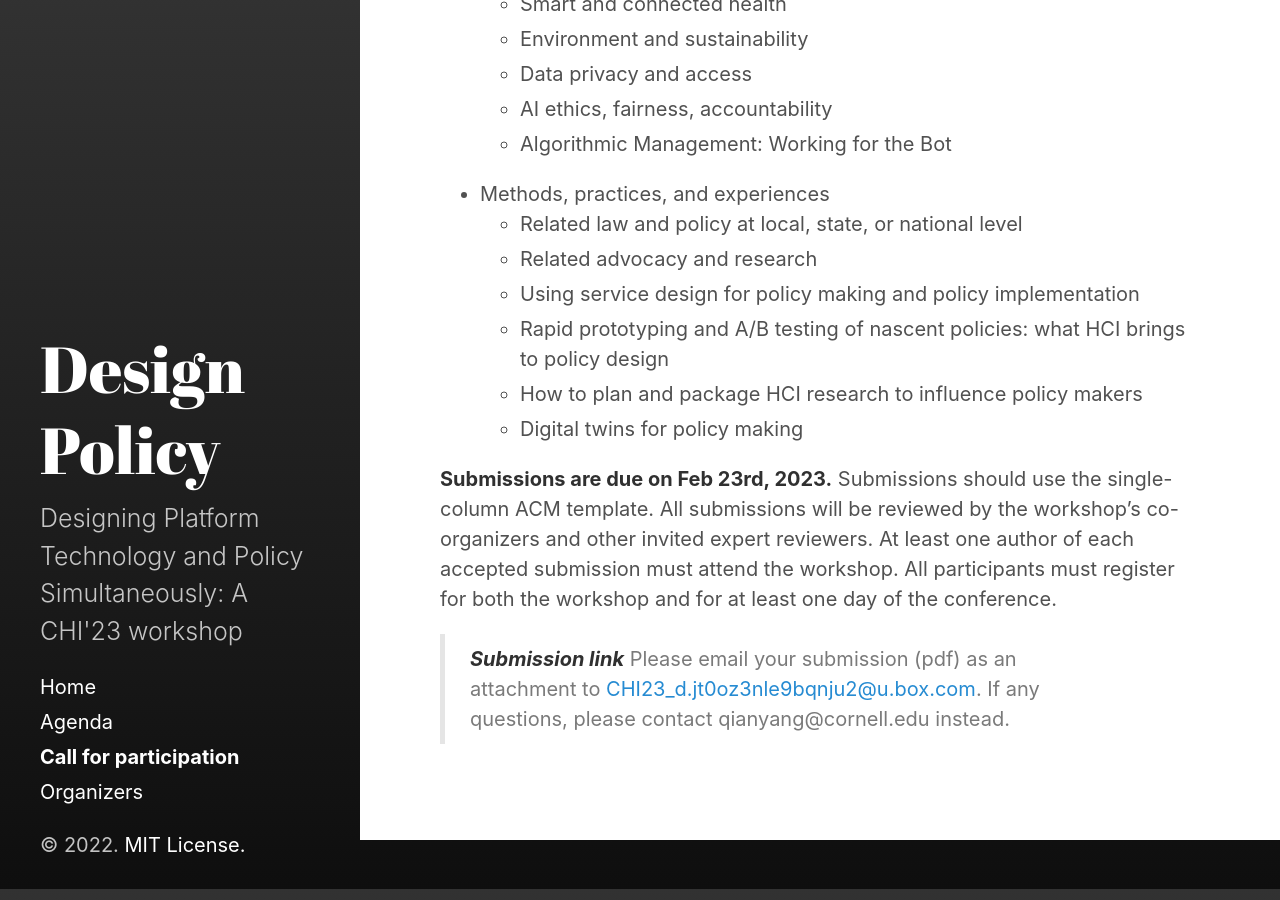
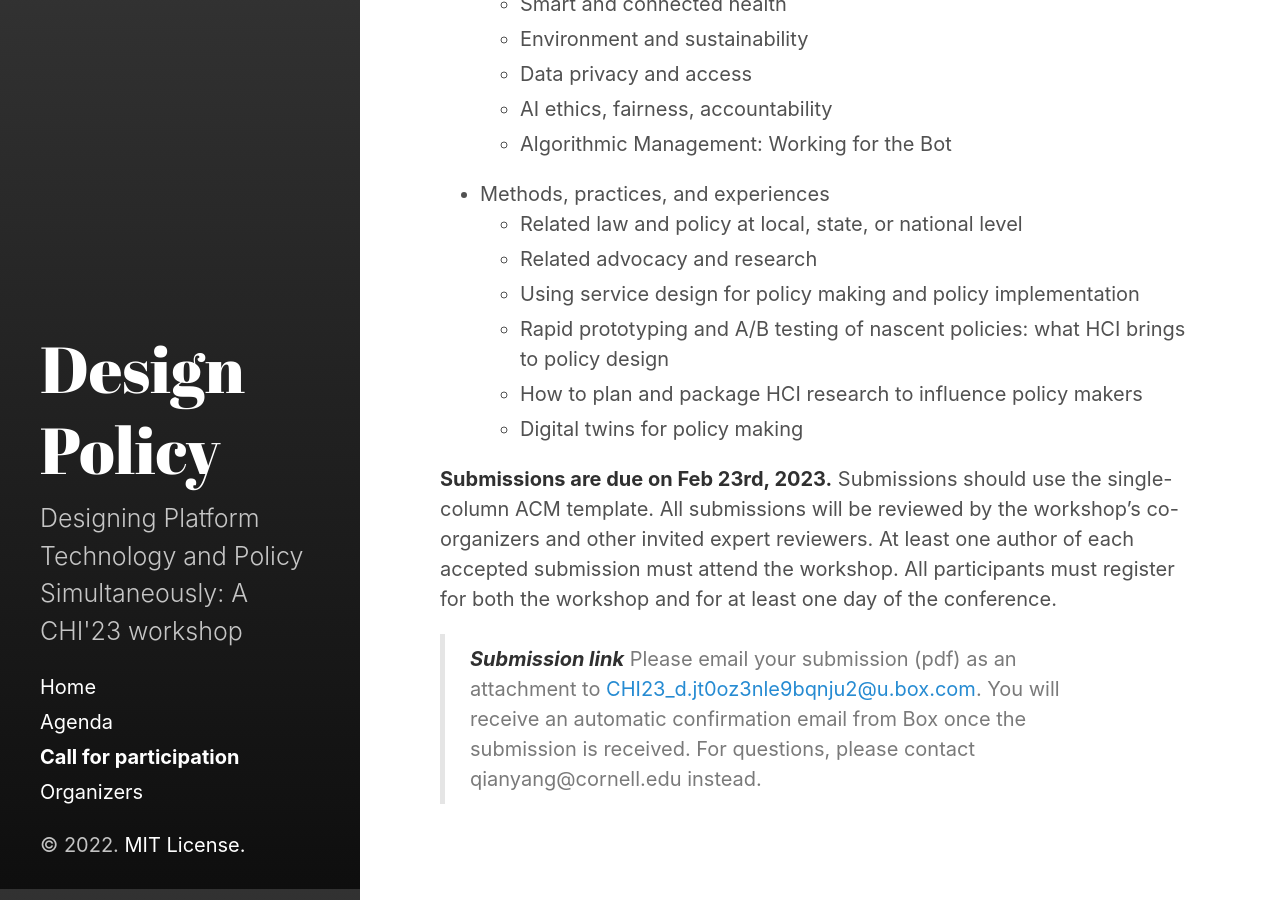
Before and after one commit to yang-qian/designpolicyCHI23, a Jekyll site: the page built from Call for participation.md, in a window 1280 px wide and 900 px high, scrolled down 911 px. Built offline with Jekyll 4.4.1, drawn with Linux system fonts in a browser that asks for light colours.

Commit message:
Update Call for participation.md

```diff
--- a/Call for participation.md
+++ b/Call for participation.md
@@ -29,4 +29,4 @@ Submissions may focus on broad insights into the opportunities and open question
 
 **Submissions are due on Feb 23rd, 2023.** Submissions should use the single-column ACM template. All submissions will be reviewed by the workshop’s co-organizers and other invited expert reviewers. At least one author of each accepted submission must attend the workshop. All participants must register for both the workshop and for at least one day of the conference.
 
-> **_Submission link_**  Please email your submission (pdf) as an attachment to [CHI23_d.jt0oz3nle9bqnju2@u.box.com](CHI23_d.jt0oz3nle9bqnju2@u.box.com). If any questions, please contact qianyang@cornell.edu instead.
+> **_Submission link_**  Please email your submission (pdf) as an attachment to [CHI23_d.jt0oz3nle9bqnju2@u.box.com](CHI23_d.jt0oz3nle9bqnju2@u.box.com). You will receive an automatic confirmation email from Box once the submission is received. For questions, please contact qianyang@cornell.edu instead.
```
